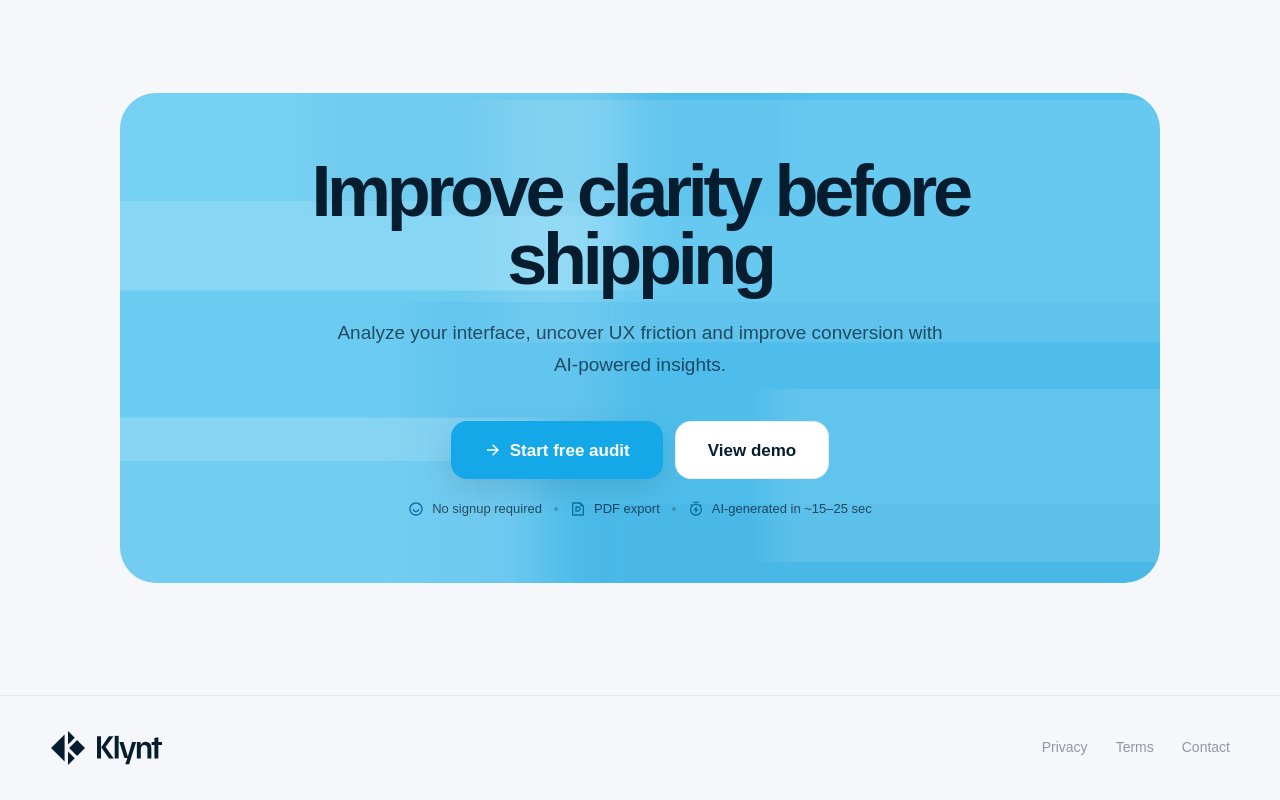
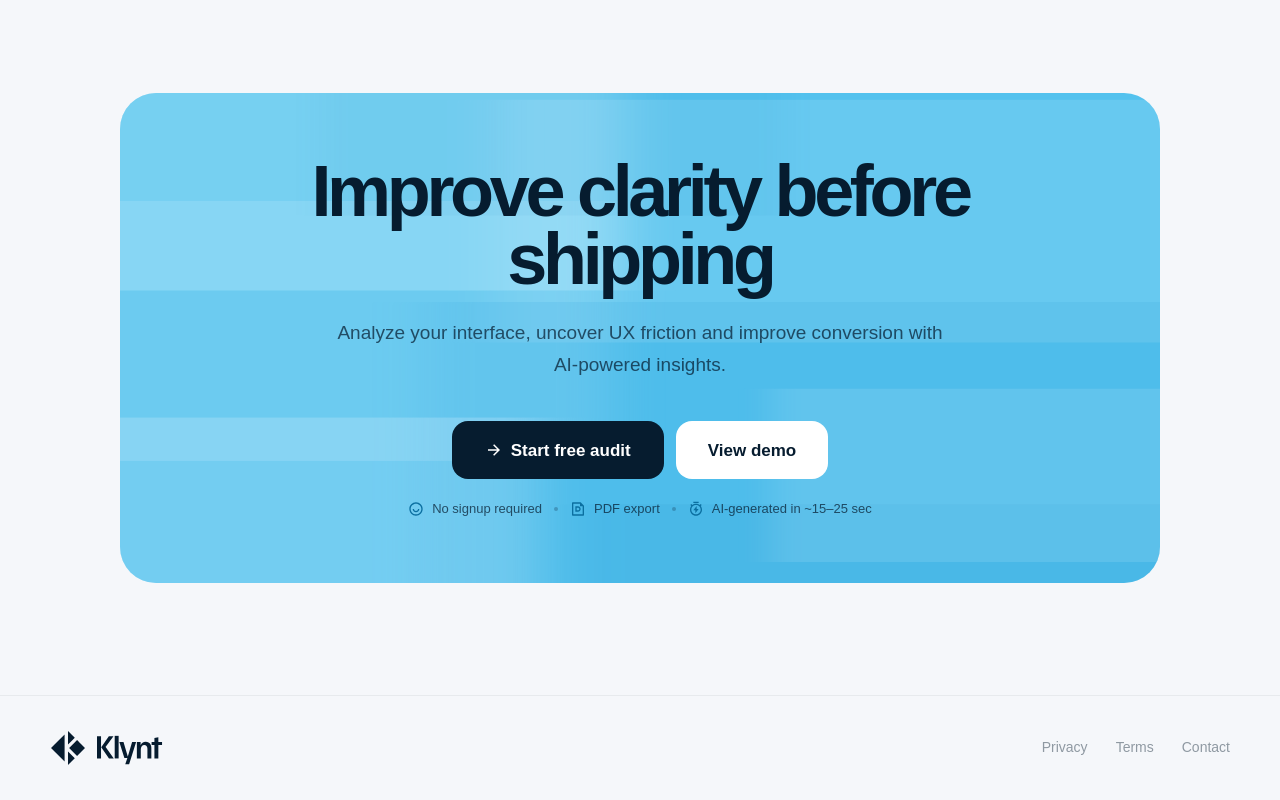
Before and after one commit to samarenkovdmitry/Klynt, a Next.js app: page / in a window 1280 px wide. Shown: the part 3069-3869 px from the top of the page. Built offline with nearby package versions, Linux system fonts and the light colour scheme; a web font is replaced by a local one.

Commit message:
Bottom CTA Buttons Update

```diff
--- a/app/(landing)/page.tsx
+++ b/app/(landing)/page.tsx
@@ -663,7 +663,6 @@ export default function Home() {
             <div className="mt-10 flex flex-col items-center justify-center gap-3 sm:flex-row">
               <Button
                 href="/analyze"
-                variant="accent"
                 icon={<RiArrowRightLine size={18} />}
                 fullWidth={false}
                 className="h-[58px] min-h-[58px] px-8 text-[17px]"
@@ -675,7 +674,7 @@ export default function Home() {
                 href={DEMO_REPORT_PATH}
                 variant="secondary"
                 fullWidth={false}
-                className="h-[58px] min-h-[58px] px-8 text-[17px]"
+                className="h-[58px] min-h-[58px] border-0 px-8 text-[17px]"
               >
                 View demo
               </Button>
```
